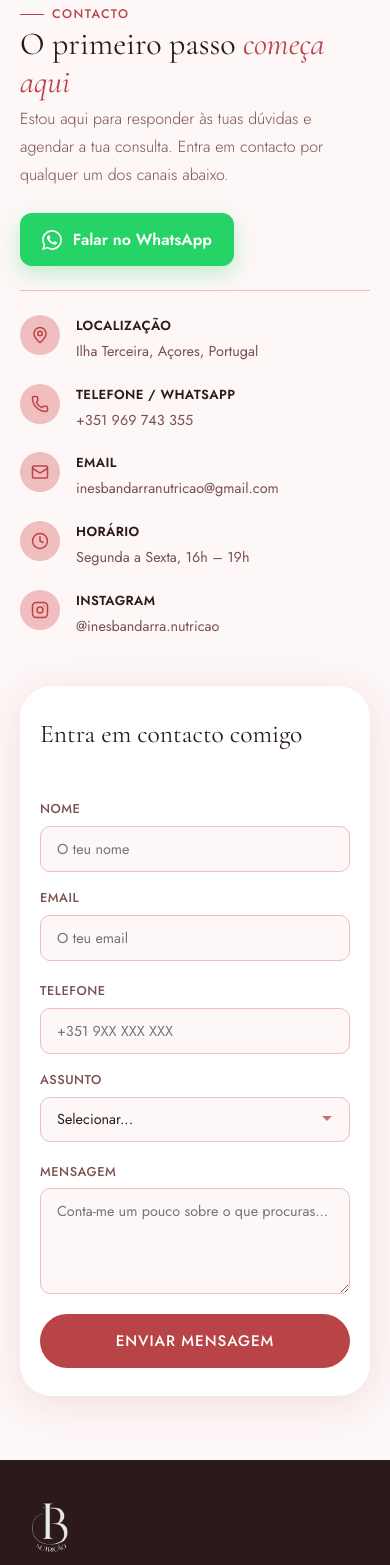
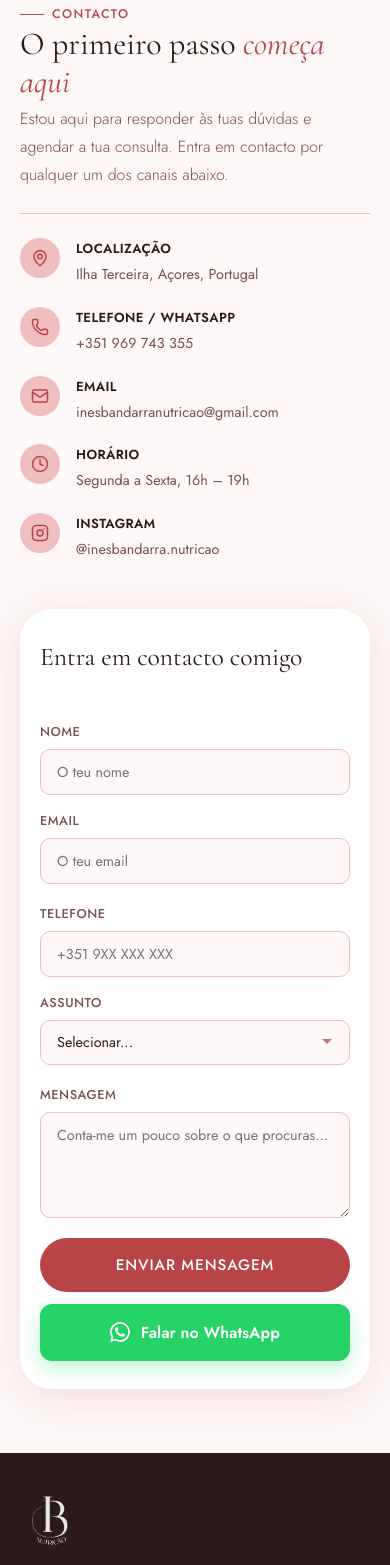
Before and after one commit to VascoBartolo/ineswebsite, a React (Vite) app in the folder website/: page / in a window 390 px wide. Shown: the part 7665-9230 px from the top of the page. Built offline with nearby package versions, Linux system fonts and the light colour scheme.

Commit message:
feat(contact): move WhatsApp button beside the Enviar Mensagem button
Place both in a .form-actions row (side by side on desktop, stacked on mobile)
instead of the standalone button in the info column.

```diff
--- a/website/src/components/Contact.css
+++ b/website/src/components/Contact.css
@@ -20,9 +20,29 @@
   margin-top: 0.25rem;
 }
 
+.form-actions {
+  display: flex;
+  gap: 0.75rem;
+  flex-wrap: wrap;
+}
+
+.form-actions .form-submit {
+  width: auto;
+  flex: 1 1 180px;
+}
+
+.form-actions .whatsapp-btn {
+  margin-top: 0;
+  flex: 1 1 180px;
+  justify-content: center;
+  padding-top: 1rem;
+  padding-bottom: 1rem;
+}
+
 .whatsapp-btn {
   display: inline-flex;
   align-items: center;
+  justify-content: center;
   gap: 0.65rem;
   margin-top: 1.5rem;
   padding: 0.85rem 1.4rem;
--- a/website/src/components/Contact.jsx
+++ b/website/src/components/Contact.jsx
@@ -86,19 +86,6 @@ export default function Contact() {
             Estou aqui para responder às tuas dúvidas e agendar a tua consulta.
             Entra em contacto por qualquer um dos canais abaixo.
           </motion.p>
-
-          <motion.a
-            className="whatsapp-btn"
-            href="https://wa.me/351969743355"
-            target="_blank"
-            rel="noopener noreferrer"
-            initial={{ opacity: 0, y: 24 }}
-            animate={inView ? { opacity: 1, y: 0 } : {}}
-            transition={{ duration: 0.6, delay: 0.25 }}
-          >
-            <WhatsAppIcon size={20} />
-            Falar no WhatsApp
-          </motion.a>
 
           <motion.div
             className="contact-details"
@@ -230,9 +217,20 @@ export default function Contact() {
                 />
               </div>
               {error && <p className="contact-form-error">{error}</p>}
-              <button type="submit" className="btn-primary form-submit" disabled={sending}>
-                {sending ? 'A enviar...' : 'Enviar Mensagem'}
-              </button>
+              <div className="form-actions">
+                <button type="submit" className="btn-primary form-submit" disabled={sending}>
+                  {sending ? 'A enviar...' : 'Enviar Mensagem'}
+                </button>
+                <a
+                  className="whatsapp-btn"
+                  href="https://wa.me/351969743355"
+                  target="_blank"
+                  rel="noopener noreferrer"
+                >
+                  <WhatsAppIcon size={20} />
+                  Falar no WhatsApp
+                </a>
+              </div>
             </form>
           )}
         </motion.div>
```
